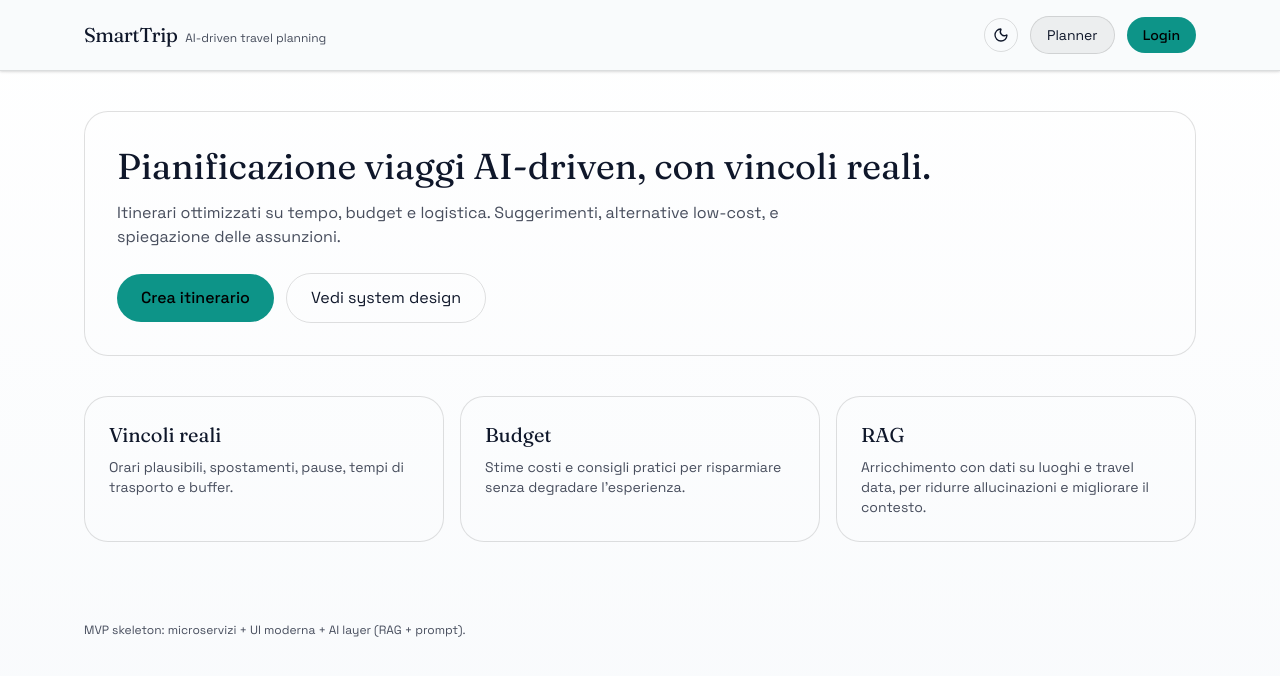
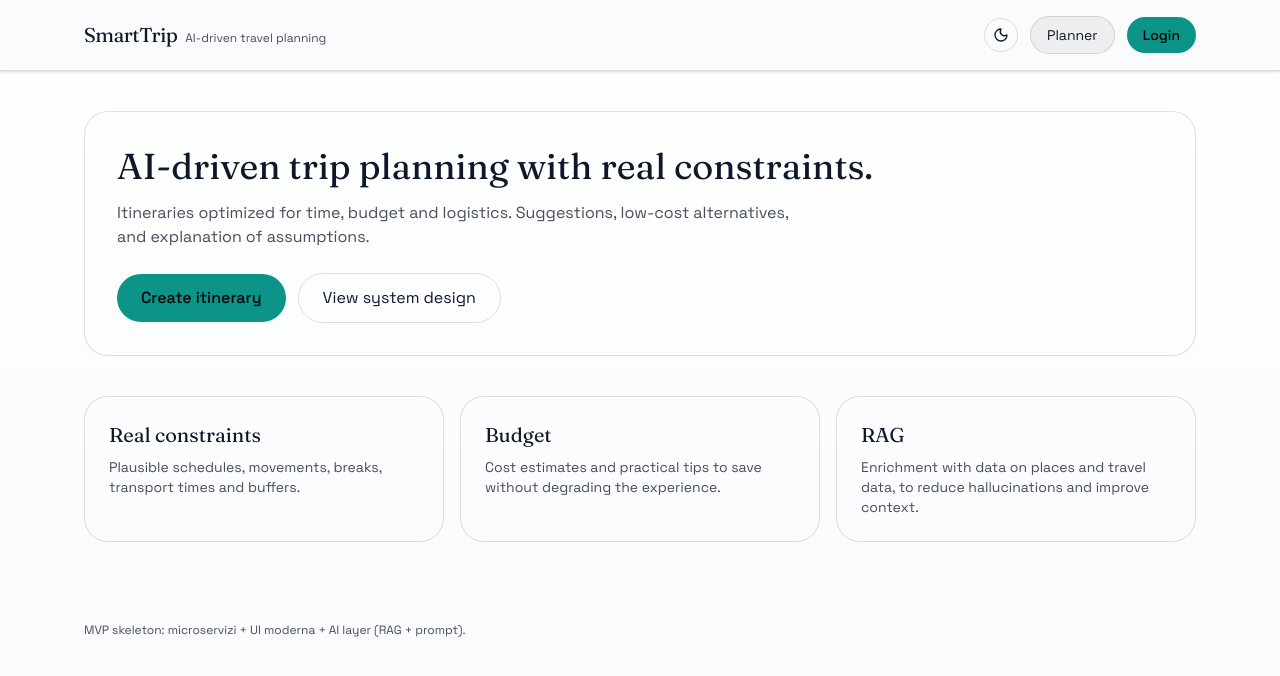
Before and after one commit to yuriisuprun/food-delivery-application, a React (Vite) app in the folder web/: page / in a window 1280 px wide. Shown: the top 676 px of the page. Built offline with nearby package versions, Linux system fonts and the light colour scheme; no server answers.

Commit message:
Update project

```diff
--- a/web/src/ui/pages/HomePage.tsx
+++ b/web/src/ui/pages/HomePage.tsx
@@ -7,10 +7,10 @@ export function HomePage() {
       <section className="grid gap-6 rounded-3xl border border-[color:var(--line)] bg-white/5 p-8">
         <div className="grid gap-3">
           <h1 className="brand text-4xl leading-tight">
-            Pianificazione viaggi AI-driven, con vincoli reali.
+            AI-driven trip planning with real constraints.
           </h1>
           <p className="max-w-2xl text-[color:var(--fg1)]">
-            Itinerari ottimizzati su tempo, budget e logistica. Suggerimenti, alternative low-cost, e spiegazione delle assunzioni.
+            Itineraries optimized for time, budget and logistics. Suggestions, low-cost alternatives, and explanation of assumptions.
           </p>
         </div>
         <div className="flex flex-wrap items-center gap-3">
@@ -18,22 +18,22 @@ export function HomePage() {
             to="/planner"
             className="rounded-full bg-[color:var(--accent)] px-6 py-3 font-medium text-black hover:brightness-95"
           >
-            Crea itinerario
+            Create itinerary
           </Link>
           <a
             className="rounded-full border border-[color:var(--line)] px-6 py-3 hover:bg-white/5"
             href="/"
             onClick={(e) => e.preventDefault()}
           >
-            Vedi system design
+            View system design
           </a>
         </div>
       </section>
 
       <section className="grid gap-4 md:grid-cols-3">
-        <Card title="Vincoli reali" body="Orari plausibili, spostamenti, pause, tempi di trasporto e buffer." />
-        <Card title="Budget" body="Stime costi e consigli pratici per risparmiare senza degradare l’esperienza." />
-        <Card title="RAG" body="Arricchimento con dati su luoghi e travel data, per ridurre allucinazioni e migliorare il contesto." />
+        <Card title="Real constraints" body="Plausible schedules, movements, breaks, transport times and buffers." />
+        <Card title="Budget" body="Cost estimates and practical tips to save without degrading the experience." />
+        <Card title="RAG" body="Enrichment with data on places and travel data, to reduce hallucinations and improve context." />
       </section>
     </div>
   );
--- a/web/src/ui/pages/PlannerPage.tsx
+++ b/web/src/ui/pages/PlannerPage.tsx
@@ -14,19 +14,19 @@ export function PlannerPage() {
       <div className="grid gap-2">
         <h1 className="brand text-3xl">Planner</h1>
         <p className="text-sm text-[color:var(--fg1)]">
-          Chiamata a `trip-service` che inoltra la richiesta a `ai-service` e salva il trip su Postgres.
+          Call to `trip-service` that forwards the request to `ai-service` and saves the trip on Postgres.
         </p>
       </div>
 
       <div className="grid gap-4 rounded-3xl border border-[color:var(--line)] bg-white/5 p-6 md:grid-cols-3">
-        <Field label="Destinazione">
+        <Field label="Destination">
           <input
             className="w-full rounded-2xl border border-[color:var(--line)] bg-black/20 px-4 py-3 outline-none focus:border-white/25"
             value={destination}
             onChange={(e) => setDestination(e.target.value)}
           />
         </Field>
-        <Field label="Giorni">
+        <Field label="Days">
           <input
             type="number"
             min={1}
@@ -58,7 +58,7 @@ export function PlannerPage() {
                   destination,
                   days,
                   budgetEur,
-                  constraints: ["preferisci camminare", "evita spostamenti lunghi"],
+                  constraints: ["prefer walking", "avoid long moves"],
                   },
                 );
                 setMarkdown(res.itineraryMarkdown ?? "");
@@ -69,7 +69,7 @@ export function PlannerPage() {
               }
             }}
           >
-            Genera itinerario
+            Generate itinerary
           </button>
           <button
             type="button"
@@ -84,7 +84,7 @@ export function PlannerPage() {
               }
             }}
           >
-            Aggiorna lista
+            Update list
           </button>
         </div>
       </div>
@@ -96,14 +96,14 @@ export function PlannerPage() {
       ) : null}
 
       <div className="rounded-3xl border border-[color:var(--line)] bg-black/20 p-6">
-        <div className="mb-3 text-xs text-[color:var(--fg1)]">Risposta (markdown grezzo):</div>
+        <div className="mb-3 text-xs text-[color:var(--fg1)]">Response (raw markdown):</div>
         <pre className="whitespace-pre-wrap text-sm leading-relaxed">{markdown || "..."}</pre>
       </div>
 
       <div className="rounded-3xl border border-[color:var(--line)] bg-white/5 p-6">
         <div className="mb-3 text-xs text-[color:var(--fg1)]">My trips (demo):</div>
         {trips.length === 0 ? (
-          <div className="text-sm text-[color:var(--fg1)]">Nessun trip ancora.</div>
+          <div className="text-sm text-[color:var(--fg1)]">No trips yet.</div>
         ) : (
           <div className="grid gap-2">
             {trips.map((t) => (
@@ -111,7 +111,7 @@ export function PlannerPage() {
                 <div className="flex flex-wrap items-baseline justify-between gap-2">
                   <div className="brand text-lg">{t.destination}</div>
                   <div className="text-xs text-[color:var(--fg1)]">
-                    {t.days} giorni, {t.budgetEur} EUR
+                    {t.days} days, {t.budgetEur} EUR
                   </div>
                 </div>
               </div>
```
Also changed, not shown: 1 other file (tests, documents, lock files or other folders).
